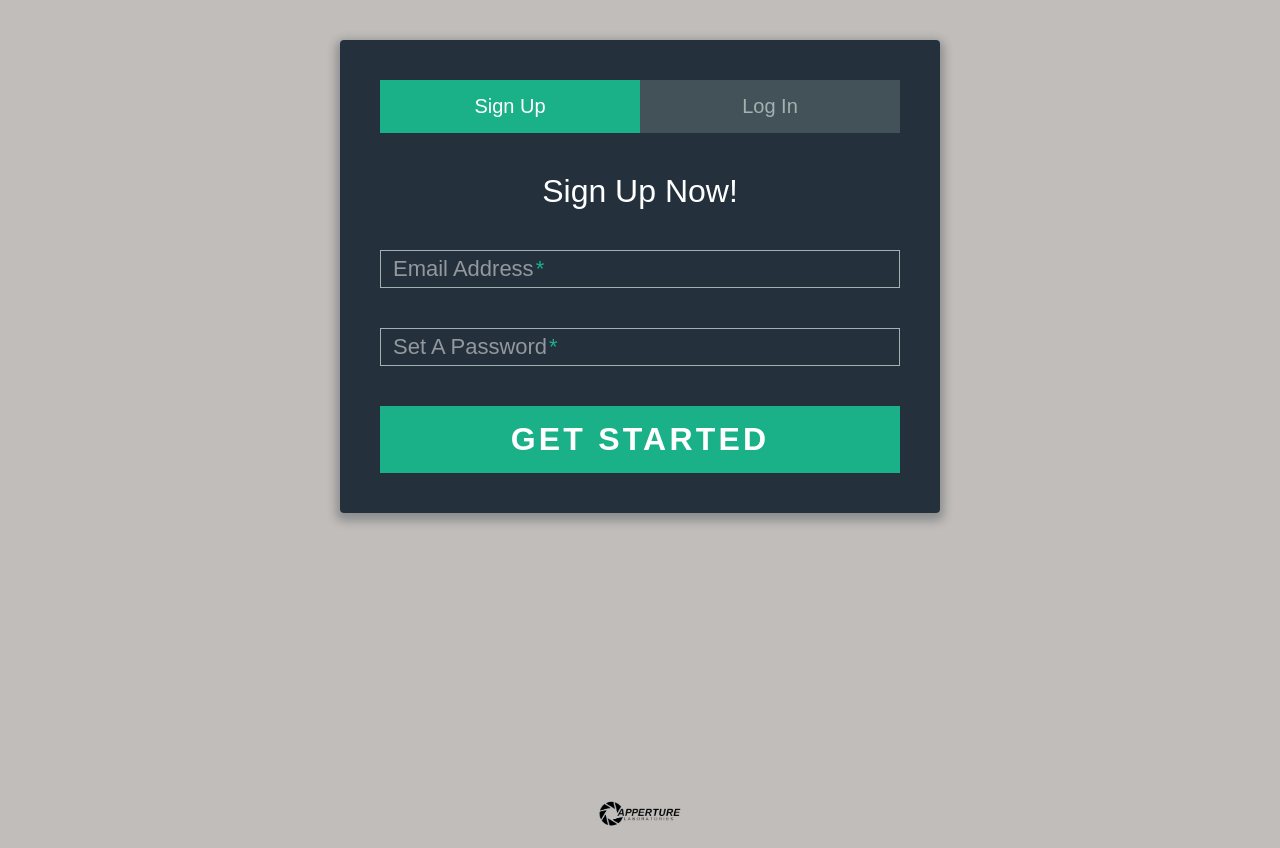
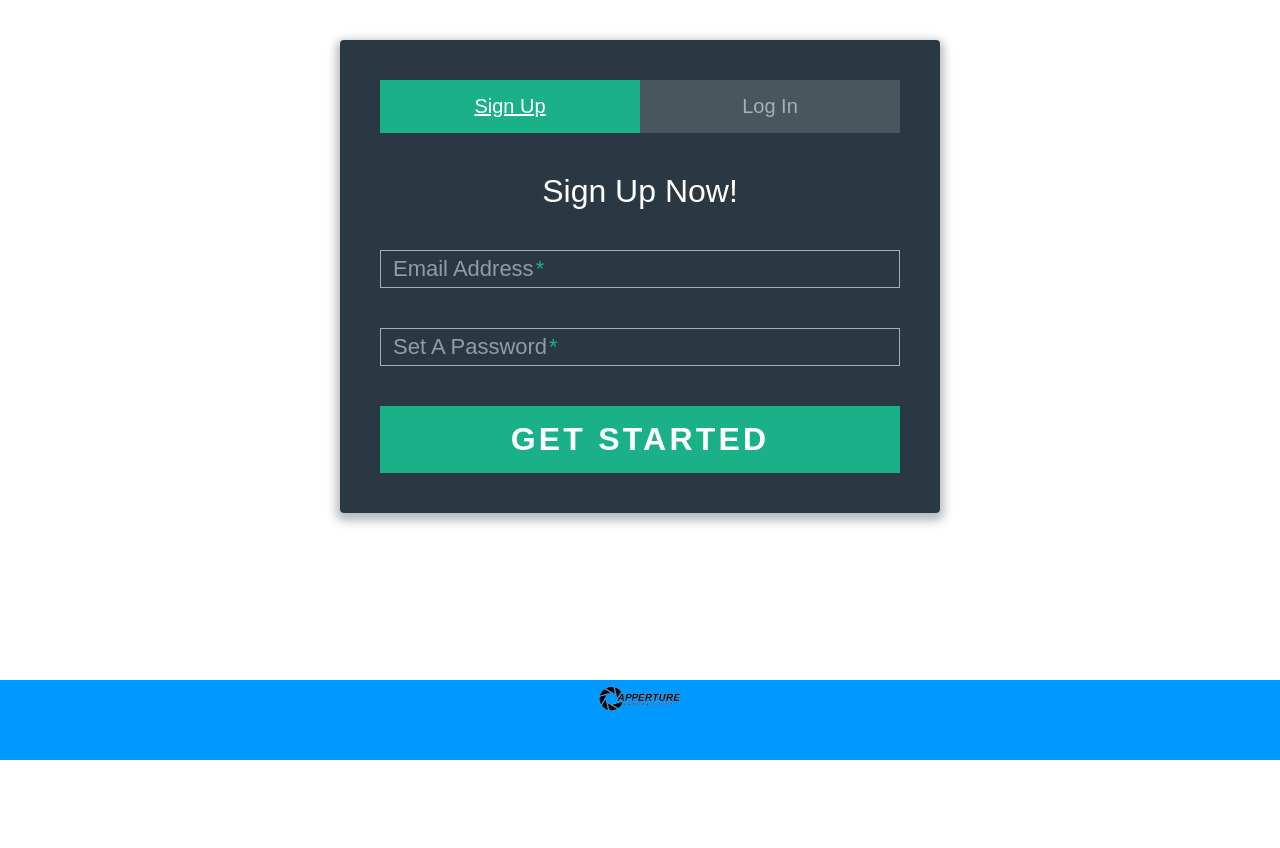
Before and after one commit to tschelbs18/210habit, a Flask app: template src/templates/login.html in a window 1280 px wide. After the commit the page ends 760 px from the top, so only its background shows below. Run offline with Flask 2, Linux system fonts and the light colour scheme; the template is opened without the code that fills it, so the values that code supplies are empty.

Commit message:
Update styling & html of pages

```diff
--- a/src/static/style.css
+++ b/src/static/style.css
@@ -17,18 +17,22 @@
 .nav-button {
   font-weight: bold;
 }
+.active > a{
+	text-decoration: underline !important;
+}
 footer {
   position: absolute;
   bottom: 0;
   width: 100%;
-  height: 2.5rem;
-  background-color: #c1bdba;
+  height: 10vh;
+  background-color: #0099FF;
   color: rgb(19, 35, 47);
   text-align: center;
+  padding: 5px;
 }
 .page-container {
   position:relative;
-  min-height: 100vh;
+  min-height: 90vh;
 }
 .content-wrapper {
   padding-bottom: 3rem;
@@ -40,8 +44,9 @@
 	overflow-y: scroll;
 }
 body {
-  background: #c1bdba;
+  /*background: #c1bdba;*/
   font-family: 'Titillium Web', sans-serif;
+  margin: 0px;
 }
 a {
   text-decoration: none;
@@ -229,6 +234,10 @@
 	font-family: Roboto, verdana, sans-serif;
 	font-size:14px;
 	font-weight: 400;
+	width:200px;
+	background-color:white;
+	display:inline-block;
+	color: black;
 }
 
 #add {
@@ -239,6 +248,7 @@
 	font-family: Roboto, verdana, sans-serif;
 	font-size:14px;
 	font-weight: 400;
+	display:inline-block;
 }
 
 #add:hover {
--- a/src/templates/progress.html
+++ b/src/templates/progress.html
@@ -16,9 +16,9 @@
       <nav id="main-menu">
         <!-- adapted from https://codepen.io/Cheesetoast/pen/qACsJ -->
         <ul class="nav-bar">
-          <li><a href="#">Habit Tracker</a></li>
+          <li>Habit Tracker</li>
           <li><a class="nav-button" href="#">Log</a></li>
-          <li><a class="nav-button" href="#">Progress</a></li>
+          <li class="active"><a class="nav-button" href="#">Progress</a></li>
         </ul>
       </nav>
 
@@ -27,10 +27,10 @@
 
     </div>
 
+  </div>
     <footer>
       <img src="static/img/AppLogo210.png" alt="Apperature Labs logo" height="30">
     </footer>
-  </div>
 
 </body>
 
```
Also changed, not shown: src/templates/habit.html (+8 -7 lines).
